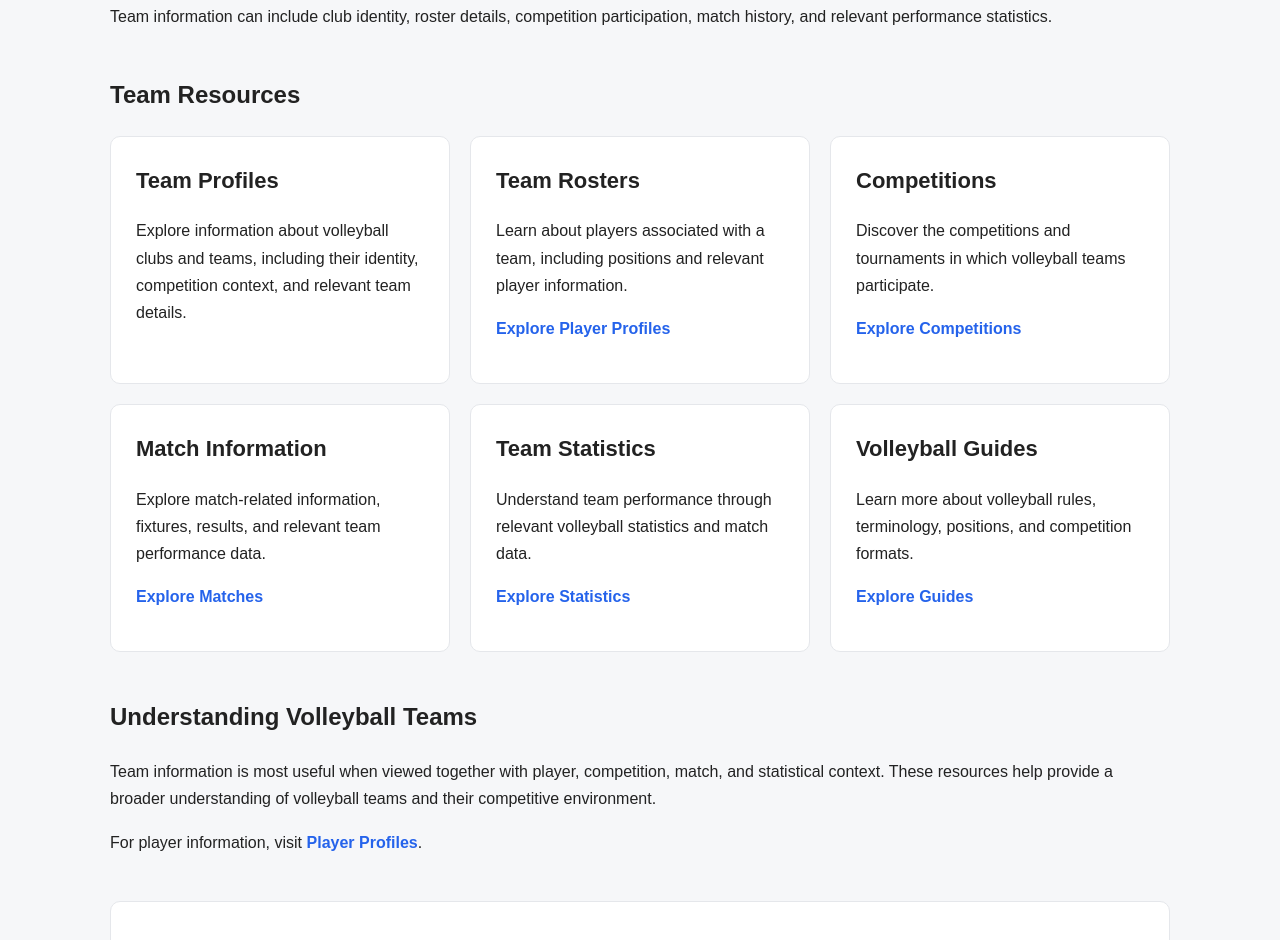
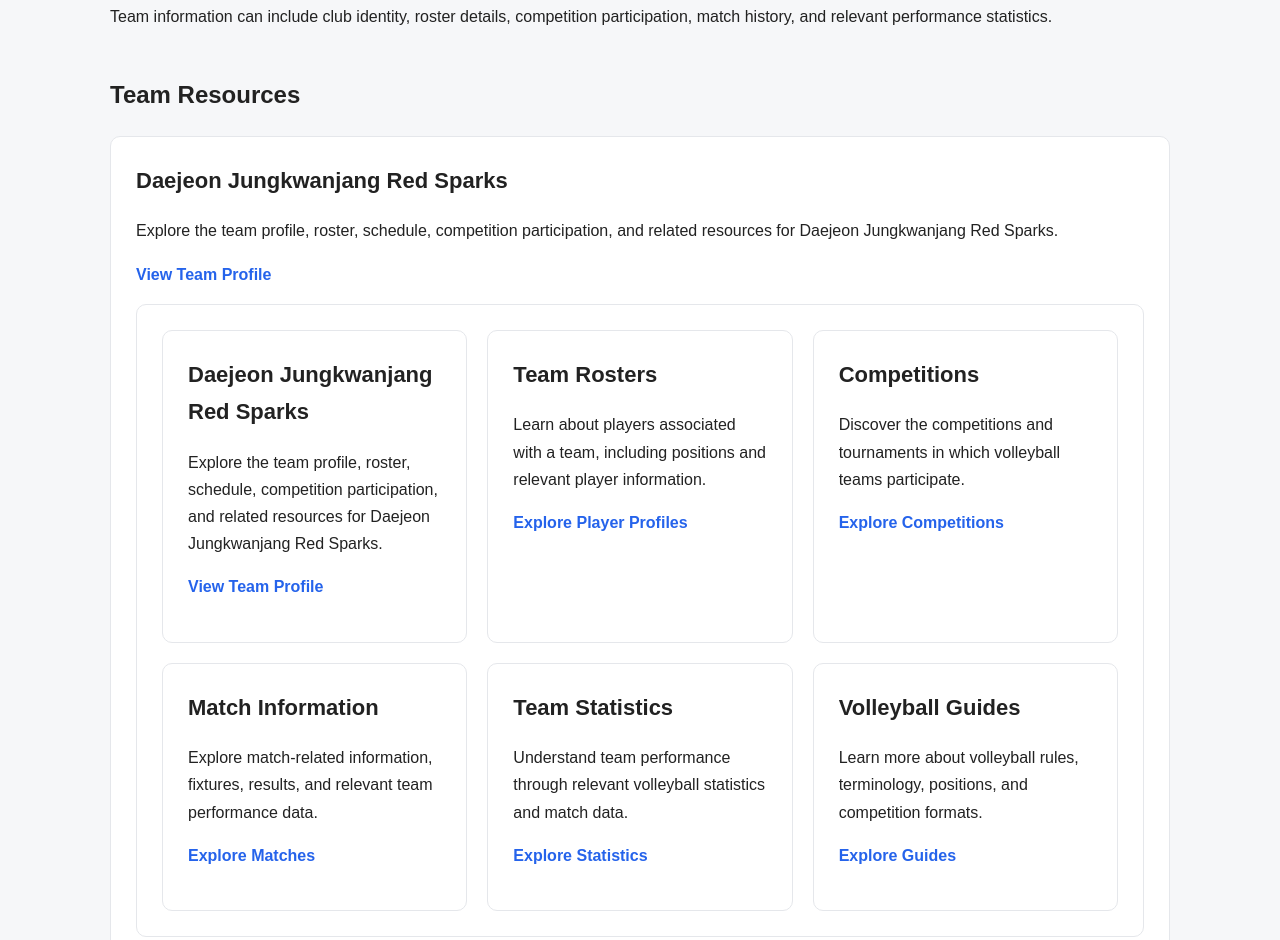
Before and after one commit to spikeleague/resources, a plain HTML site: page teams/index.html in a window 1280 px wide. Shown: the part 459-1399 px from the top of the page. Drawn offline with Linux system fonts and the light colour scheme.

Commit message:
Update index.html

```diff
--- a/teams/index.html
+++ b/teams/index.html
@@ -170,21 +170,44 @@
     <section>
 
       <h2>Team Resources</h2>
+<article class="card">
 
+  <h2>Daejeon Jungkwanjang Red Sparks</h2>
+
+  <p>
+    Explore the team profile, roster, schedule,
+    competition participation, and related resources
+    for Daejeon Jungkwanjang Red Sparks.
+  </p>
+
+  <p>
+    <a href="./daejeon-jungkwanjang-red-sparks.html">
+      View Team Profile
+    </a>
+  </p>
+        <article class="card">
 <div class="resources">
 
+  <!-- DAEJEON -->
   <article class="card">
 
-          <h2>Team Profiles</h2>
+    <h2>Daejeon Jungkwanjang Red Sparks</h2>
 
     <p>
-            Explore information about volleyball clubs and teams,
-            including their identity, competition context,
-            and relevant team details.
+      Explore the team profile, roster, schedule,
+      competition participation, and related resources
+      for Daejeon Jungkwanjang Red Sparks.
+    </p>
+
+    <p>
+      <a href="./daejeon-jungkwanjang-red-sparks.html">
+        View Team Profile
+      </a>
     </p>
 
   </article>
 
+  <!-- TEAM ROSTERS -->
   <article class="card">
 
     <h2>Team Rosters</h2>
```
Lines whose indentation alone changed are shown as unchanged.
